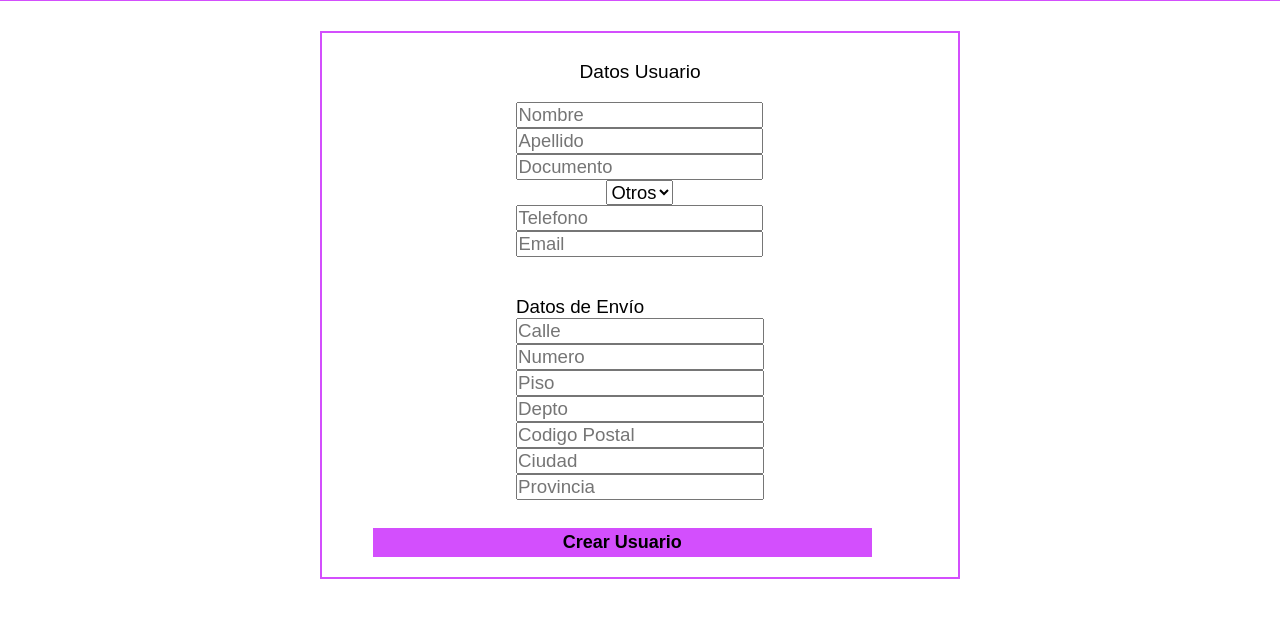
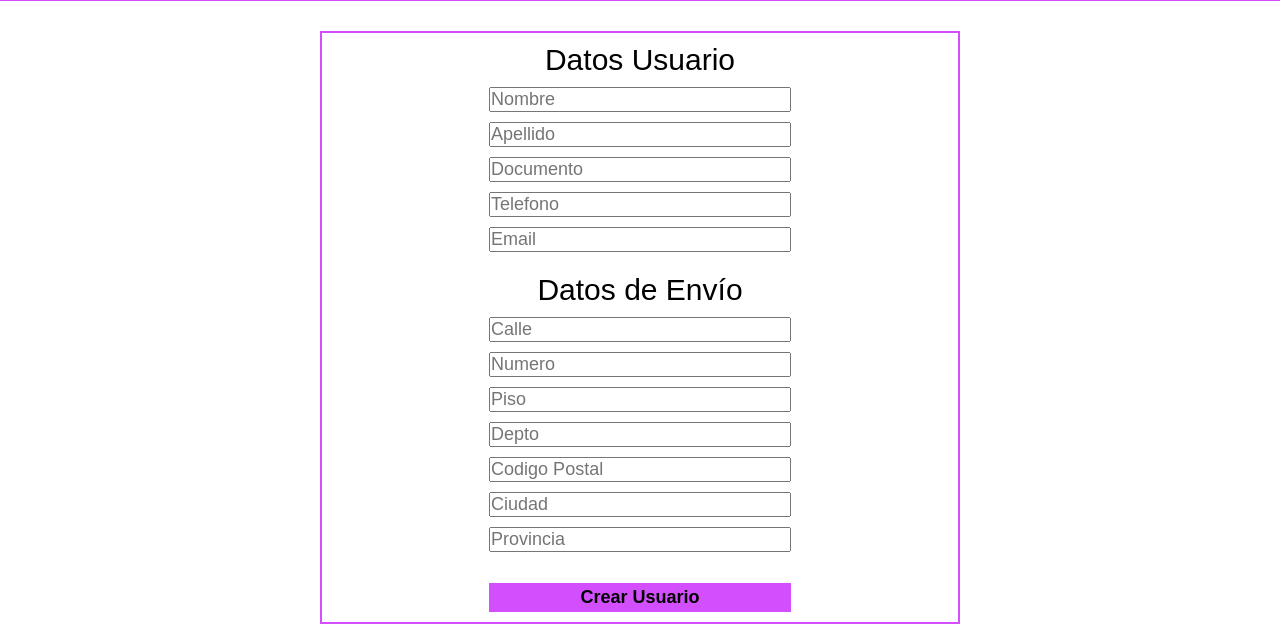
Before and after one commit to peronacha/Grupo6_TheRollingCode, a website: page views/register.html in a window 1280 px wide. Shown: the part 203-835 px from the top of the page. Before the commit the page ends 800 px from the top, so only its background shows below. Drawn offline with Linux system fonts and the light colour scheme; files that its build step writes are made by us from their sources; files whose address does not match are found by name; a web font is replaced by a local one.

Commit message:
correccionLoginRegister

```diff
--- a/public/css/style.css
+++ b/public/css/style.css
@@ -260,26 +260,31 @@
     margin-top: 30px;
     border: var(--lila) solid 2px;
     padding: 10px;
-    margin-left: auto;
-    margin-right: auto;
-    width: 80%;
+    text-align: justify;
+    width: 70%;
 }
 
 .login-form form {
     display: flex;
     flex-direction: column;
     justify-content: center;
-    width: 90%;
+    text-align: justify;
+    width: 60%;
+}
+
+.login-form form label {
+    font-size: 30px;
+    text-align: justify;
 }
 
 .login-form form input {
-    margin: 10px;
-    width: 90%;
+    margin-top: 10px;
+    width: 70%;
 }
 
 .login-form form button {
-    margin: 10px;
-    width: 90%;
+    margin-top: 10px;
+    width: 70%;
     background-color: var(--lila);
     border: none;
     padding: 4px;
@@ -301,22 +306,29 @@
     margin-top: 30px;
     border: var(--lila) solid 2px;
     padding: 10px;
-    margin-left: auto;
-    margin-right: auto;
-    width: 80%;
+    width: 70%;
 }
 
 .register-form form {
     display: flex;
     flex-direction: column;
     justify-content: center;
-    width: 90%;
+    width: 70%;
 }
 
+.register-form form label {
+    font-size: 30px;
+    text-align: justify;
+}
+
+.register-form form input {
+    margin-top: 10px;
+    width: 70%;
+}
 
 .register-form form button {
-    margin: 10px;
-    width: 90%;
+    margin-top: 10px;
+    width: 70%;
     background-color: var(--lila);
     border: none;
     padding: 4px;
--- a/views/register.html
+++ b/views/register.html
@@ -35,71 +35,27 @@
     </header>
 
     <main>
+        <section class="register-form">
+            <form action="/" method="POST">
+                <label class="label" for="Datos-usuario">Datos Usuario</label>
+                <input type="text" name="name" required placeholder="Nombre">
+                <input class="right-apellido" type="text" name="name" required placeholder="Apellido">
+                <input type="number" name="Documento" required placeholder="Documento">
 
-        <section class="register-form">
+                <input type="number" name="telephone" required placeholder="Telefono">
+                <input class="right-email" type="email" name="email" required placeholder="Email">
+              <br>
+                <label for="Datos-envio">Datos de Envío</label>
+                <input type="texto" name="Calle" required placeholder="Calle">
+                <input type="number" name="adress" required placeholder="Numero">
+                <input type="number" name="Piso" placeholder="Piso">
+                <input type="texto" name="Depto" placeholder="Depto">
+                <input type="texto" name="Postal" required placeholder="Codigo Postal">
+                <input type="texto" name="Ciudad" required placeholder="Ciudad">
+                <input type="texto" name="Provincia" required placeholder="Provincia">
 
-            <form action="/" method="POST">
-
-                <div class="control-formulario">
-                    <ul class="flex-outer">
-                <li type="none">
-                <label class="label" for="Datos-usuario">Datos Usuario</label>
-                </div>
-
-                <div class="control-formulario">
-                     <input type="text" name="name" required placeholder="Nombre">
-                </div>
-                <div class="control-formulario">
-                     <input class="right-apellido" type="text" name="name" required placeholder="Apellido">
-                </div>
-                <div class="control-formulario">
-                        <input type="number" name="Documento" required placeholder="Documento">
-                </div>
-                <div class="control-formulario">
-                    <select class="right-tipoDocumento" required name="Documento">
-                        <option value="DNI" selected>DNI</option>
-                        <option value="Otros" selected>Otros</option>
-                    </select>
-                </div>
-                <div class="control-formulario">
-                        <input type="number" name="telephone" required placeholder="Telefono">
-                </div>
-                <div class="control-formulario">
-                    <input class="right-email" type="email" name="email" required placeholder="Email">
-                </div>
-                    </li>
-                    </ul>
-                <br>
-
-                <ul class="flex-outer">
-                    <li type="none"></li>
-            <div class="control-formulario">
-                <label for="Datos-envio">Datos de Envío</label>
-            </div>
-            <div class="control-formulario">
-                <input type="texto" name="Calle" required placeholder="Calle">
-            </div>
-            <div class="control-formulario">
-                <input type="number" name="adress" required placeholder="Numero">
-            </div>
-            <div class="control-formulario">
-                <input type="number" name="Piso" placeholder="Piso">
-            </div>
-            <div class="control-formulario">
-                <input type="texto" name="Depto" placeholder="Depto">
-            </div>
-            <div class="control-formulario">
-                        <input type="texto" name="Postal" required placeholder="Codigo Postal">
-            </div>
-            <div class="control-formulario">
-                        <input type="texto" name="Ciudad" required placeholder="Ciudad">
-            </div>
-            <div class="control-formulario">
-                        <input type="texto" name="Provincia" required placeholder="Provincia">
-            </div>
-                    </li>
-                </ul>
-                        <button class="bottom-register" type="submit">Crear Usuario</button>
+              <br>
+                <button class="bottom-register" type="submit">Crear Usuario</button>
         </section>
 
     </main>
```
Also changed, not shown: views/login.html (+1 -10 lines).
